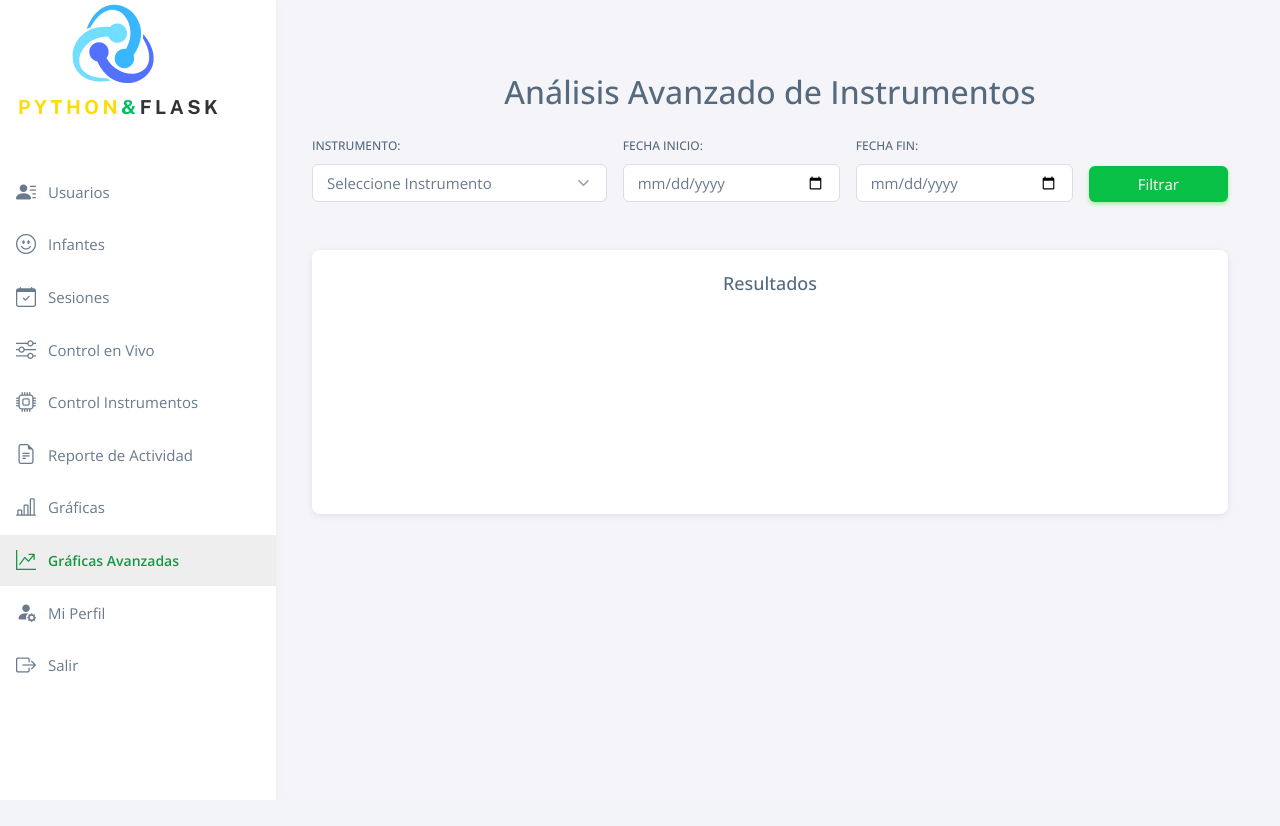
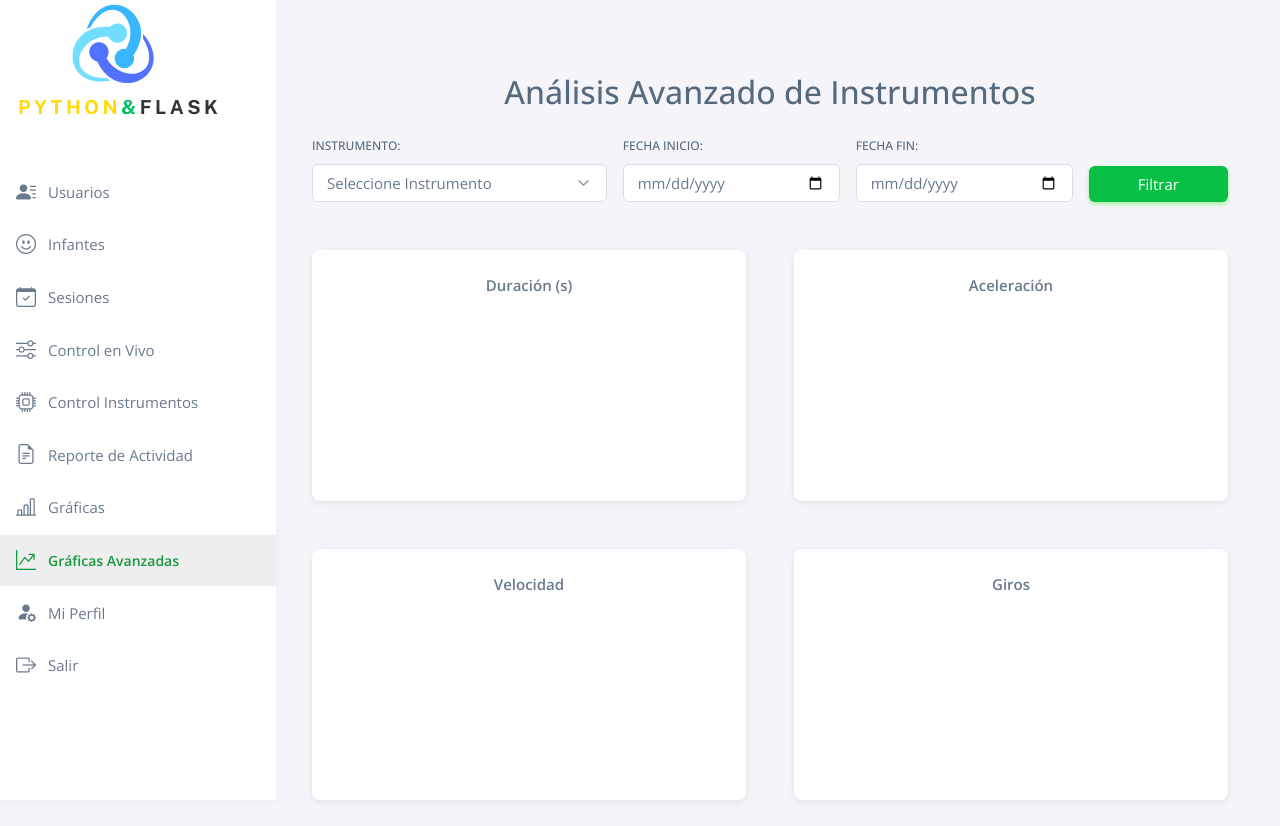
Before and after one commit to sebastianquinllin/complexivo.github.io, a Flask app: page /graficas-avanzadas in a window 1280 px wide. Before the commit the page ends 673 px from the top, so only its background shows below. Run offline with Flask 3, Linux system fonts and the light colour scheme; the visitor is signed in with stand-in values (Sample User, id 1); data that the repository does not hold is empty; a map, chart or similar area stays blank; some libraries are stand-ins or nearby versions.

Commit message:
graficas
automatizacion en graficas

```diff
--- a/my-app/routers/router_home.py
+++ b/my-app/routers/router_home.py
@@ -265,7 +265,7 @@ def api_graficas_avanzadas(id_instrumento):
     cursor = conexion.cursor(dictionary=True)
     try:
         query = """
-            SELECT s.id_sesion, i.duracion_segundos, i.aceleracion, i.velocidad, i.giros
+            SELECT s.id_sesion, s.fecha_inicio, i.duracion_segundos, i.aceleracion, i.velocidad, i.giros
             FROM instrumentos_sesion i
             JOIN sesiones_terapia s ON i.id_sesion = s.id_sesion
             WHERE i.id_instrumento = %s AND s.fecha_inicio BETWEEN %s AND %s
@@ -274,7 +274,8 @@ def api_graficas_avanzadas(id_instrumento):
         cursor.execute(query, (id_instrumento, fecha_inicio, fecha_fin))
         resultados = cursor.fetchall()
 
-        sesiones = [f"Sesión {row['id_sesion']}" for row in resultados]
+        # Agregar ID de sesión para identificar claramente las sesiones
+        sesiones = [f"Sesión {row['id_sesion']} ({row['fecha_inicio']})" for row in resultados]
         duraciones = [row['duracion_segundos'] for row in resultados]
         aceleraciones = [row['aceleracion'] for row in resultados]
         velocidades = [row['velocidad'] for row in resultados]
@@ -287,9 +288,9 @@ def api_graficas_avanzadas(id_instrumento):
             "velocidades": velocidades,
             "giros": giros
         }
-
     finally:
         conexion.close()
+
 
 @app.route("/graficas-avanzadas")
 def graficas_avanzadas():
@@ -310,12 +311,11 @@ def api_datos_instrumento(id_instrumento):
             FROM instrumentos_sesion i
             JOIN sesiones_terapia s ON i.id_sesion = s.id_sesion
             WHERE i.id_instrumento = %s
-            ORDER BY s.fecha_inicio ASC  -- Aseguramos que se ordenen todas las sesiones
+            ORDER BY s.fecha_inicio ASC
         """
         cursor.execute(query, (id_instrumento,))
         resultados = cursor.fetchall()
 
-        # Asegúrate de que todos los campos de la sesión estén siendo retornados correctamente
         sesiones = [f"Sesión {row['id_sesion']}" for row in resultados]
         duraciones = [row['duracion_segundos'] for row in resultados]
         aceleraciones = [row['aceleracion'] for row in resultados]
--- a/my-app/templates/public/grafica/graficas_avanzadas.html
+++ b/my-app/templates/public/grafica/graficas_avanzadas.html
@@ -32,21 +32,61 @@
     </div>
   </form>
 
-  <!-- Gráfica -->
-  <div class="card">
-    <div class="card-header text-center">
-      <h5>Resultados</h5>
+  <!-- Gráficas separadas -->
+  <div class="row g-5">
+
+    <!-- Duración Gráfica -->
+    <div class="col-md-6">
+      <div class="card">
+        <div class="card-header text-center"><b>Duración (s)</b></div>
+        <div class="card-body">
+          <canvas id="graficaDuracion"></canvas>
+        </div>
+      </div>
     </div>
-    <div class="card-body">
-      <canvas id="graficaAvanzada"></canvas>
+
+    <!-- Aceleración Gráfica -->
+    <div class="col-md-6">
+      <div class="card">
+        <div class="card-header text-center"><b>Aceleración</b></div>
+        <div class="card-body">
+          <canvas id="graficaAceleracion"></canvas>
+        </div>
+      </div>
     </div>
+
+    <!-- Velocidad Gráfica -->
+    <div class="col-md-6">
+      <div class="card">
+        <div class="card-header text-center"><b>Velocidad</b></div>
+        <div class="card-body">
+          <canvas id="graficaVelocidad"></canvas>
+        </div>
+      </div>
+    </div>
+
+    <!-- Giros Gráfica -->
+    <div class="col-md-6">
+      <div class="card">
+        <div class="card-header text-center"><b>Giros</b></div>
+        <div class="card-body">
+          <canvas id="graficaGiros"></canvas>
+        </div>
+      </div>
+    </div>
+
   </div>
-
 </div>
 
 <script src="https://cdn.jsdelivr.net/npm/chart.js"></script>
 
 <script>
+// Variables globales para almacenar las gráficas
+let graficaDuracion = null;
+let graficaAceleracion = null;
+let graficaVelocidad = null;
+let graficaGiros = null;
+
 document.getElementById('filtro-form').addEventListener('submit', async function(e) {
   e.preventDefault();
 
@@ -63,26 +103,51 @@ document.getElementById('filtro-form').addEventListener('submit', async function
   const velocidades = data.velocidades;
   const giros = data.giros;
 
-  const ctx = document.getElementById('graficaAvanzada').getContext('2d');
-  new Chart(ctx, {
+  // Destruir las gráficas anteriores si existen
+  if (graficaDuracion) {
+    graficaDuracion.destroy();
+  }
+  if (graficaAceleracion) {
+    graficaAceleracion.destroy();
+  }
+  if (graficaVelocidad) {
+    graficaVelocidad.destroy();
+  }
+  if (graficaGiros) {
+    graficaGiros.destroy();
+  }
+
+  // Renderizar las nuevas gráficas
+  graficaDuracion = renderGrafica('graficaDuracion', sesiones, duraciones, '#FF6384');
+  graficaAceleracion = renderGrafica('graficaAceleracion', sesiones, aceleraciones, '#36A2EB');
+  graficaVelocidad = renderGrafica('graficaVelocidad', sesiones, velocidades, '#FFCE56');
+  graficaGiros = renderGrafica('graficaGiros', sesiones, giros, '#4BC0C0');
+});
+
+function renderGrafica(canvasId, labels, data, color) {
+  const ctx = document.getElementById(canvasId).getContext('2d');
+
+  // Creamos la nueva gráfica
+  return new Chart(ctx, {
     type: 'line',
     data: {
-      labels: sesiones,
-      datasets: [
-        { label: 'Duración (s)', data: duraciones, borderColor: '#FF6384', fill: false },
-        { label: 'Aceleración', data: aceleraciones, borderColor: '#36A2EB', fill: false },
-        { label: 'Velocidad', data: velocidades, borderColor: '#FFCE56', fill: false },
-        { label: 'Giros', data: giros, borderColor: '#4BC0C0', fill: false }
-      ]
+      labels: labels,
+      datasets: [{
+        label: canvasId.replace('grafica',''),
+        data: data,
+        borderColor: color,
+        backgroundColor: color + '33',
+        tension: 0.3,
+        fill: true
+      }]
     },
     options: {
       responsive: true,
-      interaction: { mode: 'index', intersect: false },
       plugins: { legend: { position: 'bottom' } },
       scales: { y: { beginAtZero: true } }
     }
   });
-});
+}
 </script>
 
 {% endblock %}
```
Also changed, not shown: my-app/templates/public/grafica/control_instrumentos.html (+64 -12 lines), README.md (deleted).
